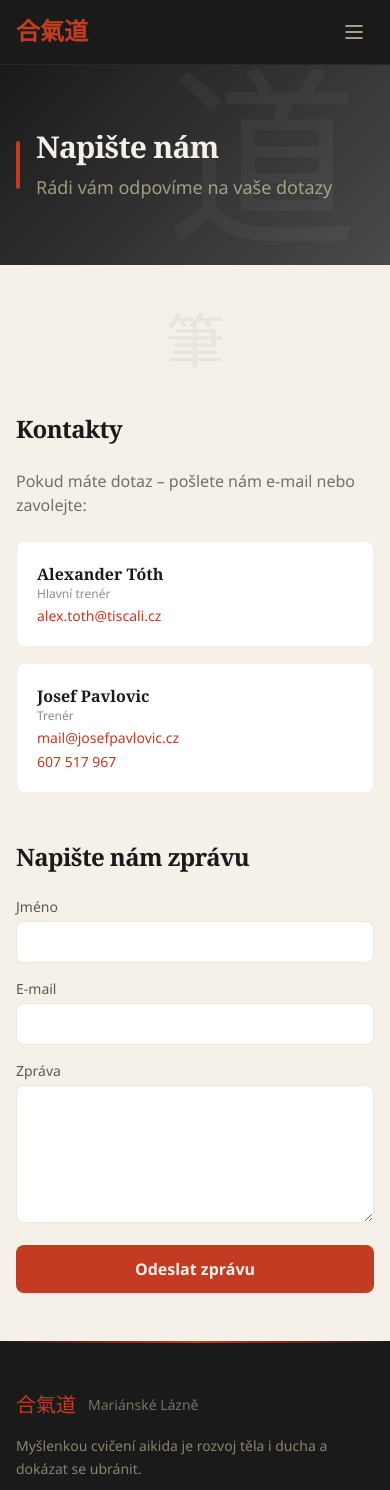
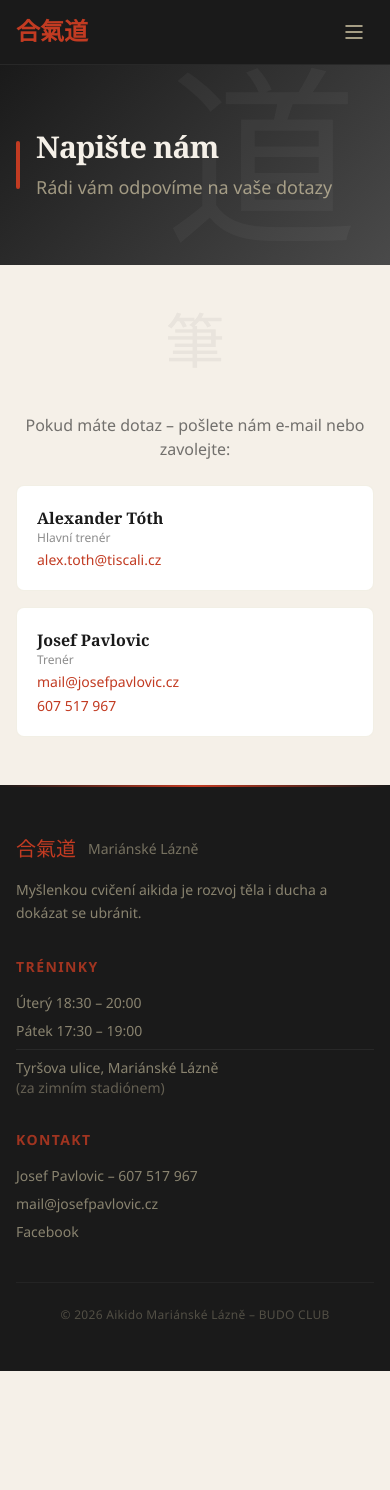
Before and after one commit to veritasderman-rgb/aikidoml, a Next.js app: page /napiste-nam in a window 390 px wide. Shown: the top 1490 px of the page. After the commit the page ends 1371 px from the top, so only its background shows below. Built offline with nearby package versions, Linux system fonts and the light colour scheme.

Commit message:
Remove contact form, keep only email and phone contacts
https://claude.ai/code/session_012z87i3jGhcmkDrfqpu1EDw

```diff
--- a/src/app/napiste-nam/page.tsx
+++ b/src/app/napiste-nam/page.tsx
@@ -19,16 +19,8 @@ export default function NapisteNam() {
           </span>
         </div>
 
-        <div className="grid grid-cols-1 md:grid-cols-2 gap-12">
-          {/* Contact Info */}
-          <div>
-            <h2
-              className="text-2xl font-bold text-ink mb-6 tracking-tight"
-              style={{ fontFamily: "Georgia, serif" }}
-            >
-              Kontakty
-            </h2>
-            <p className="text-ink/60 mb-6">
+        <div className="max-w-md mx-auto">
+          <p className="text-ink/60 mb-6 text-center">
             Pokud máte dotaz – pošlete nám e-mail nebo zavolejte:
           </p>
 
@@ -64,67 +56,6 @@ export default function NapisteNam() {
                 607 517 967
               </a>
             </div>
-
-            </div>
-          </div>
-
-          {/* Contact Form */}
-          <div>
-            <h2
-              className="text-2xl font-bold text-ink mb-6 tracking-tight"
-              style={{ fontFamily: "Georgia, serif" }}
-            >
-              Napište nám zprávu
-            </h2>
-            <form
-              action="mailto:mail@josefpavlovic.cz"
-              method="post"
-              encType="text/plain"
-              className="space-y-4"
-            >
-              <div>
-                <label htmlFor="name" className="block text-sm font-medium text-ink/70 mb-1">
-                  Jméno
-                </label>
-                <input
-                  type="text"
-                  id="name"
-                  name="name"
-                  className="w-full px-4 py-2 border border-tatami/40 rounded-lg focus:ring-2 focus:ring-vermillion/50 focus:border-vermillion outline-none transition-colors bg-white"
-                  required
-                />
-              </div>
-              <div>
-                <label htmlFor="email" className="block text-sm font-medium text-ink/70 mb-1">
-                  E-mail
-                </label>
-                <input
-                  type="email"
-                  id="email"
-                  name="email"
-                  className="w-full px-4 py-2 border border-tatami/40 rounded-lg focus:ring-2 focus:ring-vermillion/50 focus:border-vermillion outline-none transition-colors bg-white"
-                  required
-                />
-              </div>
-              <div>
-                <label htmlFor="message" className="block text-sm font-medium text-ink/70 mb-1">
-                  Zpráva
-                </label>
-                <textarea
-                  id="message"
-                  name="message"
-                  rows={5}
-                  className="w-full px-4 py-2 border border-tatami/40 rounded-lg focus:ring-2 focus:ring-vermillion/50 focus:border-vermillion outline-none transition-colors resize-vertical bg-white"
-                  required
-                />
-              </div>
-              <button
-                type="submit"
-                className="w-full bg-vermillion text-washi font-semibold py-3 rounded-lg hover:bg-vermillion-dark transition-colors"
-              >
-                Odeslat zprávu
-              </button>
-            </form>
           </div>
         </div>
       </div>
```
Lines whose indentation alone changed are shown as unchanged.
